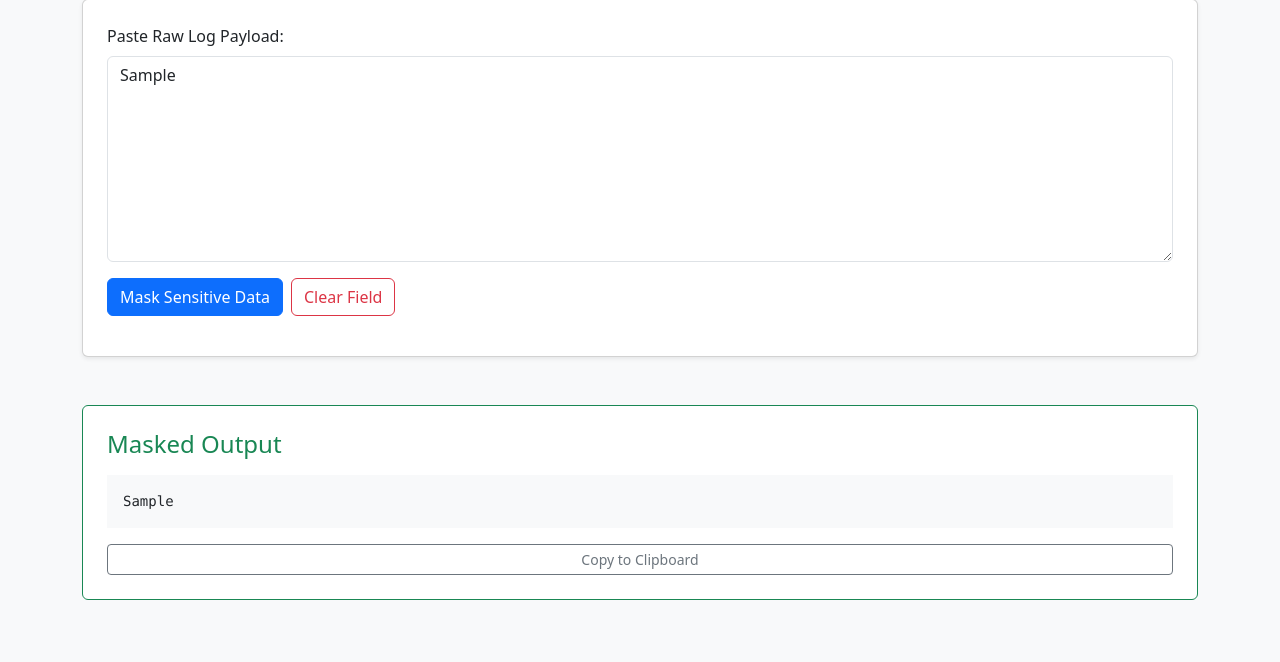
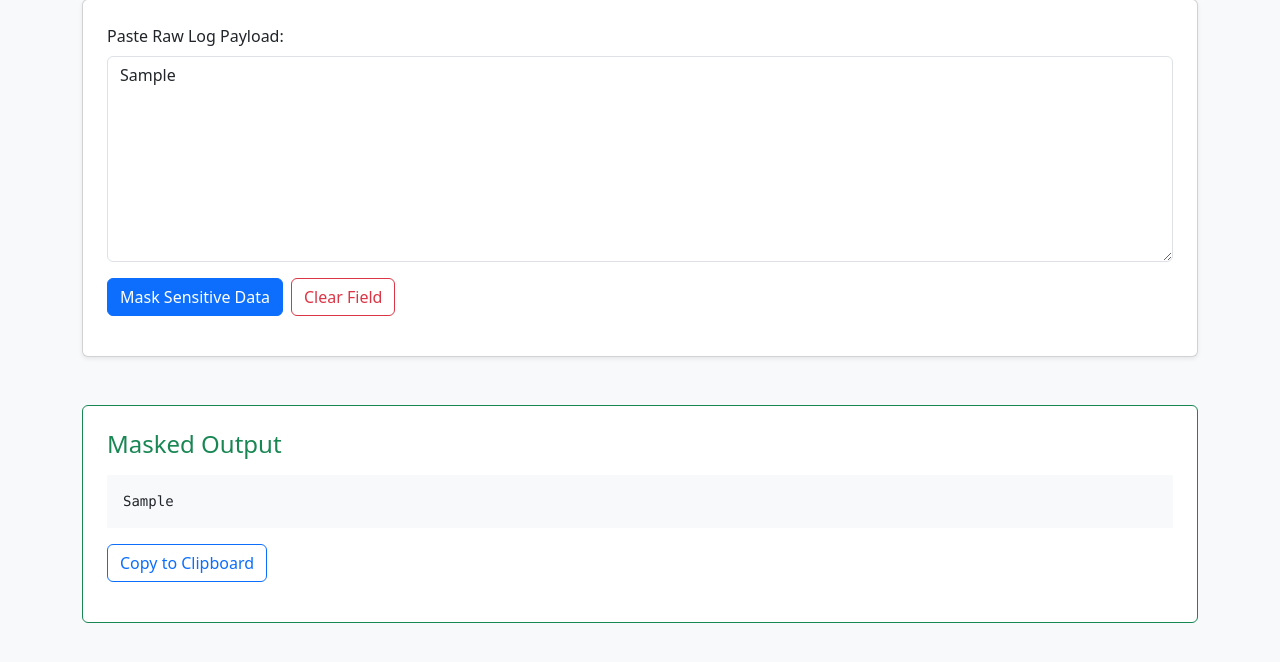
Before and after one commit to amewugaderek/log_masker, a Django app: template config/log_masker/templates/masker.html in a window 1280 px wide. Shown: the part 111-773 px from the top of the page. Run offline with Django 5.2, Linux system fonts and the light colour scheme; the template is opened without the code that fills it: most values are stand-ins (such as "Sample title", 1, 10 or a date in 2020).

Commit message:
Additional Fixes

```diff
--- a/config/log_masker/templates/masker.html
+++ b/config/log_masker/templates/masker.html
@@ -29,10 +29,9 @@
         <div class="mt-5 card p-4 border-success">
             <h4 class="text-success">Masked Output</h4>
             <pre class="bg-light text-Dark p-3 mt-2"><code>{{ masked_log }}</code></pre>
-            <button class="btn btn-sm btn-outline-secondary"
-                onclick="navigator.clipboard.writeText(`{{ masked_log|escapejs }}`)">
-                Copy to Clipboard
-            </button>
+            <div class="mb-3 d-flex gap-2">
+                <button type="button" class="btn btn-outline-primary" onclick="navigator.clipboard.writeText(`{{ masked_log|escapejs }}`)">Copy to Clipboard</button>
+            </div>
         </div>
         {% endif %}
     </div>
```
